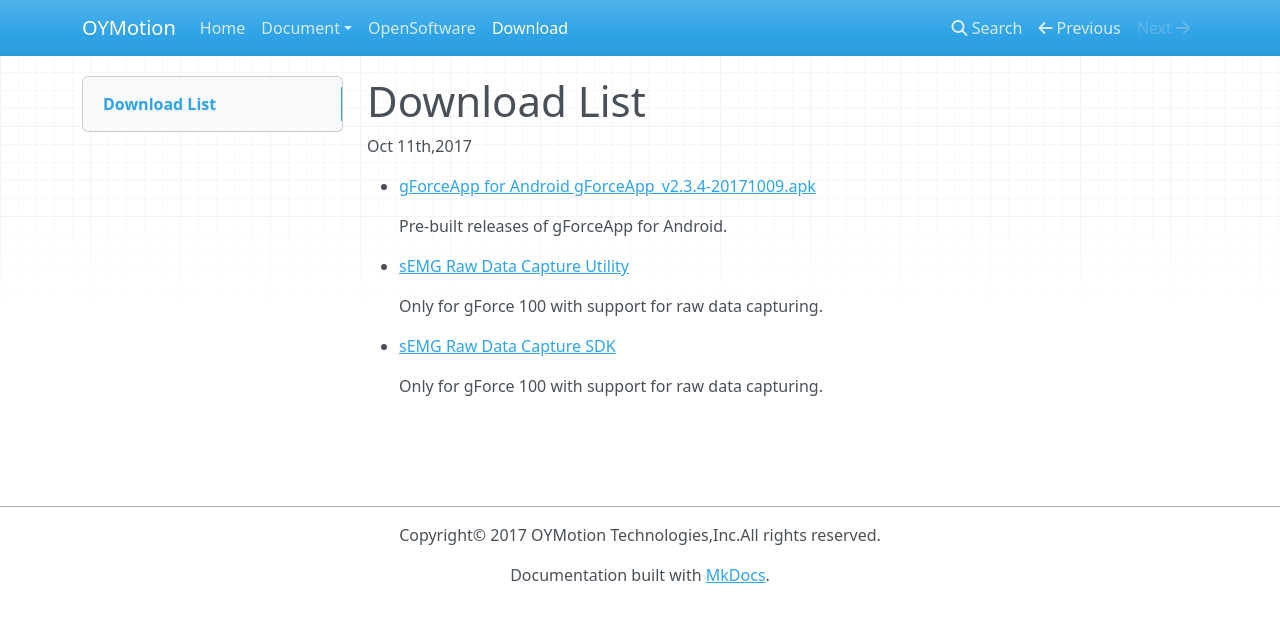
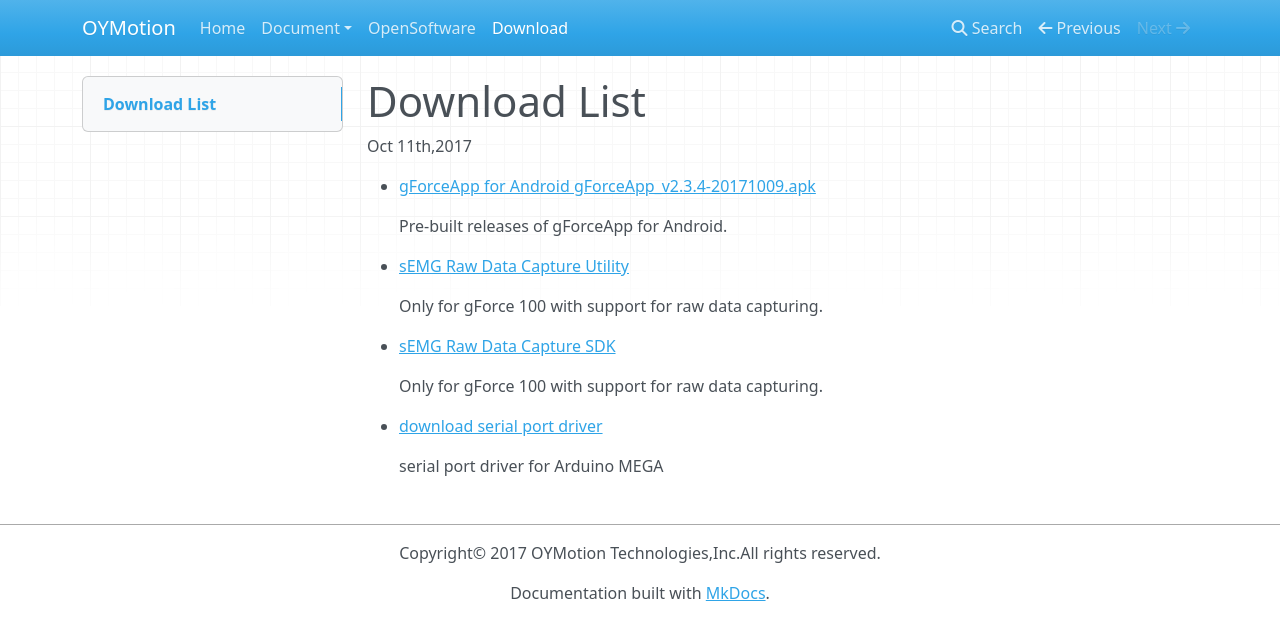
Before and after one commit to oymotion/oymotionDeveloperCommunity, an MkDocs documentation site: the page built from docs/downloadList/Download.md, in a window 1280 px wide. Shown: the top 640 px of the page. Built offline with MkDocs 1.6.1, drawn with Linux system fonts in a browser that asks for light colours; nearby versions of some CDN libraries; old or Windows-style settings are respelled for this version of MkDocs.

Commit message:
Add serial port driver for ArduinoMEGA

```diff
--- a/docs/downloadList/Download.md
+++ b/docs/downloadList/Download.md
@@ -13,3 +13,7 @@ Oct 11th,2017
 * [sEMG Raw Data Capture SDK](../assets/downloads/RawDataCaptureSDK.zip)
 
     Only for gForce 100 with support for raw data capturing.
+
+* [download serial port driver](../assets/downloads/PL2303-WIN7-64.zip)
+
+    serial port driver for Arduino MEGA
```
Also changed, not shown: 1 other file.
